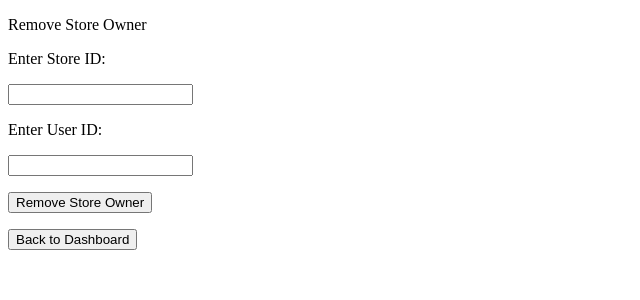
After one commit to ihugtrees/WorkshopSEProject212, a Flask app: page /removeStoreOwner in a window 1280 px wide. The commit adds this page. Shown: the top 300 px of the page, without its empty margins (0-640 px from the left). Run offline with Flask 2, Linux system fonts and the light colour scheme.

Commit message:
remove store owner

```diff
--- a/OnlineStore/src/presentation_layer/main.py
+++ b/OnlineStore/src/presentation_layer/main.py
@@ -95,12 +95,20 @@ def addstoremanager():
     return render_template("addstoremanager.html")
 
 @app.route('/removeStoreManager', methods=['POST', 'GET'])
-def removeStoraManager():
+def removeStoreManager():
     if (request.method == 'POST'):
         userid = request.form.get('userid')
         storeid = request.form.get('storeid')
         return render_template("removeStoreManager.html", message=remove_store_manager(session["user"], userid, storeid)[1])
     return render_template("removeStoreManager.html")
+
+@app.route('/removeStoreOwner', methods=['POST', 'GET'])
+def removeStoreOwner():
+    if (request.method == 'POST'):
+        userid = request.form.get('userid')
+        storeid = request.form.get('storeid')
+        return render_template("removeStoreOwner.html", message=remove_store_owner(session["user"], userid, storeid)[1])
+    return render_template("removeStoreOwner.html")
 
 @app.route('/editStoreManager', methods=['POST', 'GET'])
 def editStoreManager():
--- a/OnlineStore/src/presentation_layer/templates/manageStore.html
+++ b/OnlineStore/src/presentation_layer/templates/manageStore.html
@@ -11,6 +11,9 @@
     </form>
  <form action="/removeStoreManager" method="GET">
         <p><input type="submit" value="Remove Store Manager" /></p>
+    </form>
+ <form action="/removeStoreOwner" method="GET">
+        <p><input type="submit" value="Remove Store Owner" /></p>
     </form>
  <form action="/editStoreManager" method="GET">
         <p><input type="submit" value="Edit Store Manager" /></p>
--- /dev/null
+++ b/OnlineStore/src/presentation_layer/templates/removeStoreOwner.html
@@ -0,0 +1,22 @@
+<!DOCTYPE html>
+<html>
+<head>
+    <title>Remove Store Owner</title>
+    <p>Remove Store Owner</p>
+</head>
+<body>
+    <form action="/removeStoreOwner" method="POST">
+        <p>Enter Store ID:</p>
+        <p><input type="text" name="storeid" /></p>
+        <p>Enter User ID:</p>
+        <p><input type="text" name="userid" /></p>
+        <p><input type="submit" value="Remove Store Owner" /></p>
+    </form>
+    <form action="/dashboard" method="POST">
+        <p><input type="submit" value="Back to Dashboard" /></p>
+    </form>
+    <p>{{message}}</p>
+
+
+</body>
+</html>
--- a/OnlineStore/src/presentation_layer/utils.py
+++ b/OnlineStore/src/presentation_layer/utils.py
@@ -24,6 +24,9 @@ def edit_store_manager_permissions(user_name, store_manager_name, new_permission
 
 def remove_store_manager(user_name, store_manager_name, store_name):
     return service.remove_store_manager(user_name, store_manager_name, store_name)
+
+def remove_store_owner(user_name, store_owner_name, store_name):
+    return service.remove_store_owner(user_name, store_owner_name, store_name)
 
 
 def assign_store_owner(user_name, new_store_owner_name, store_name):
```
